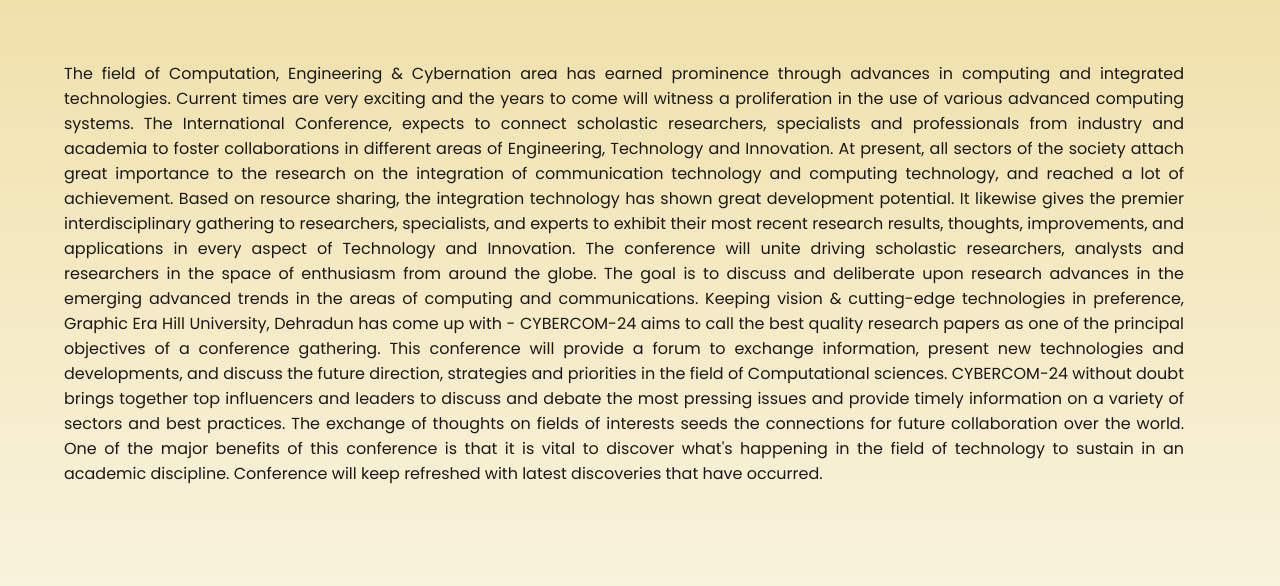
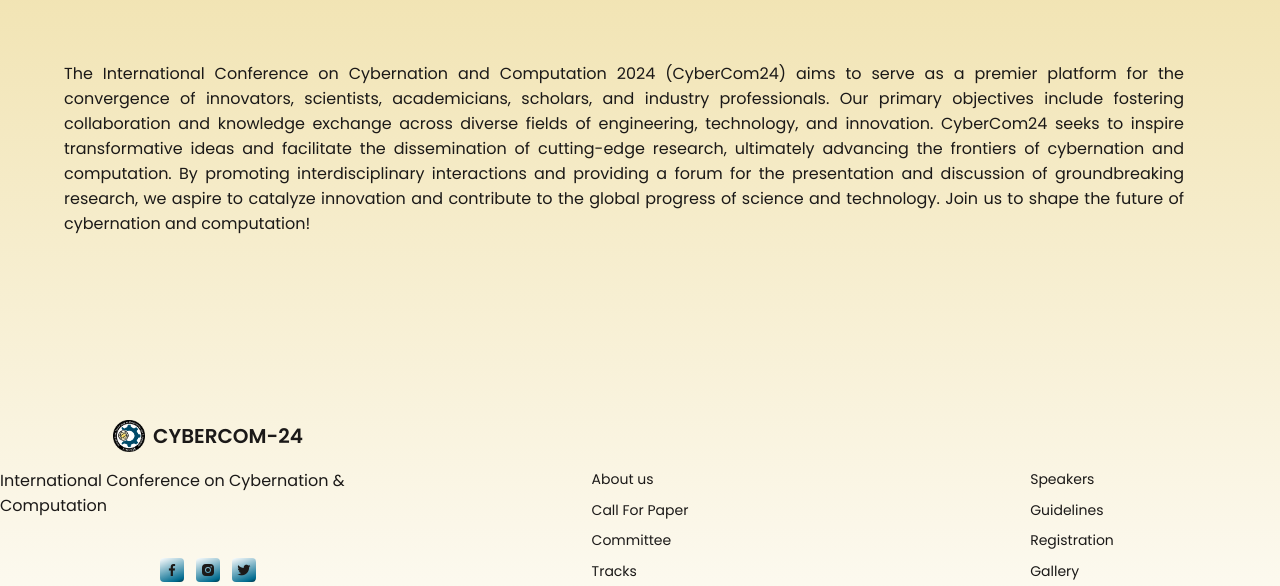
Before and after one commit to conferencecybercom/conferencecybercom.github.io, a plain HTML site: page about.html in a window 1280 px wide. Shown: the part 599-1185 px from the top of the page. Drawn offline with nearby package versions, Linux system fonts and the light colour scheme.

Commit message:
27-10-23-15:26
Updated About Us Content

```diff
--- a/about.html
+++ b/about.html
@@ -91,15 +91,7 @@
                     <img src="assets\img\About-img.png" alt="Robot Image in About Section" class="about__img">
                 </div>
                 <p class="home__description">
-                    The field of Computation, Engineering & Cybernation area has earned prominence through advances in computing and integrated technologies. Current times are very exciting and the years to come will witness a proliferation in the use of various advanced computing systems.
-
-The International Conference, expects to connect scholastic researchers, specialists and professionals from industry and academia to foster collaborations in different areas of Engineering, Technology and Innovation. At present, all sectors of the society attach great importance to the research on the integration of communication technology and computing technology, and reached a lot of achievement. Based on resource sharing, the integration technology has shown great development potential.
-
-It likewise gives the premier interdisciplinary gathering to researchers, specialists, and experts to exhibit their most recent research results, thoughts, improvements, and applications in every aspect of Technology and Innovation. The conference will unite driving scholastic researchers, analysts and researchers in the space of enthusiasm from around the globe. The goal is to discuss and deliberate upon research advances in the emerging advanced trends in the areas of computing and communications.
-
-Keeping vision & cutting-edge technologies in preference, Graphic Era Hill University, Dehradun has come up with -
-
-CYBERCOM-24 aims to call the best quality research papers as one of the principal objectives of a conference gathering. This conference will provide a forum to exchange information, present new technologies and developments, and discuss the future direction, strategies and priorities in the field of Computational sciences. CYBERCOM-24 without doubt brings together top influencers and leaders to discuss and debate the most pressing issues and provide timely information on a variety of sectors and best practices. The exchange of thoughts on fields of interests seeds the connections for future collaboration over the world. One of the major benefits of this conference is that it is vital to discover what's happening in the field of technology to sustain in an academic discipline. Conference will keep refreshed with latest discoveries that have occurred.
+The International Conference on Cybernation and Computation 2024 (CyberCom24) aims to serve as a premier platform for the convergence of innovators, scientists, academicians, scholars, and industry professionals. Our primary objectives include fostering collaboration and knowledge exchange across diverse fields of engineering, technology, and innovation. CyberCom24 seeks to inspire transformative ideas and facilitate the dissemination of cutting-edge research, ultimately advancing the frontiers of cybernation and computation. By promoting interdisciplinary interactions and providing a forum for the presentation and discussion of groundbreaking research, we aspire to catalyze innovation and contribute to the global progress of science and technology. Join us to shape the future of cybernation and computation!
                 </p>
             </div>
         </section>
```
